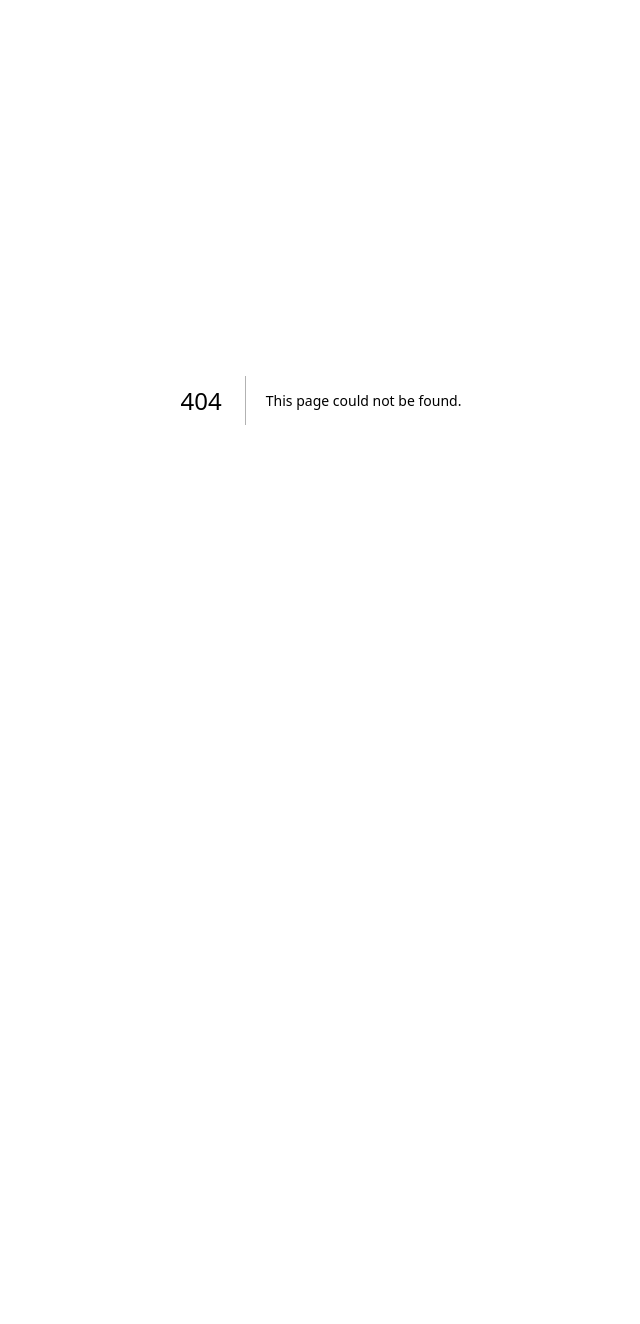
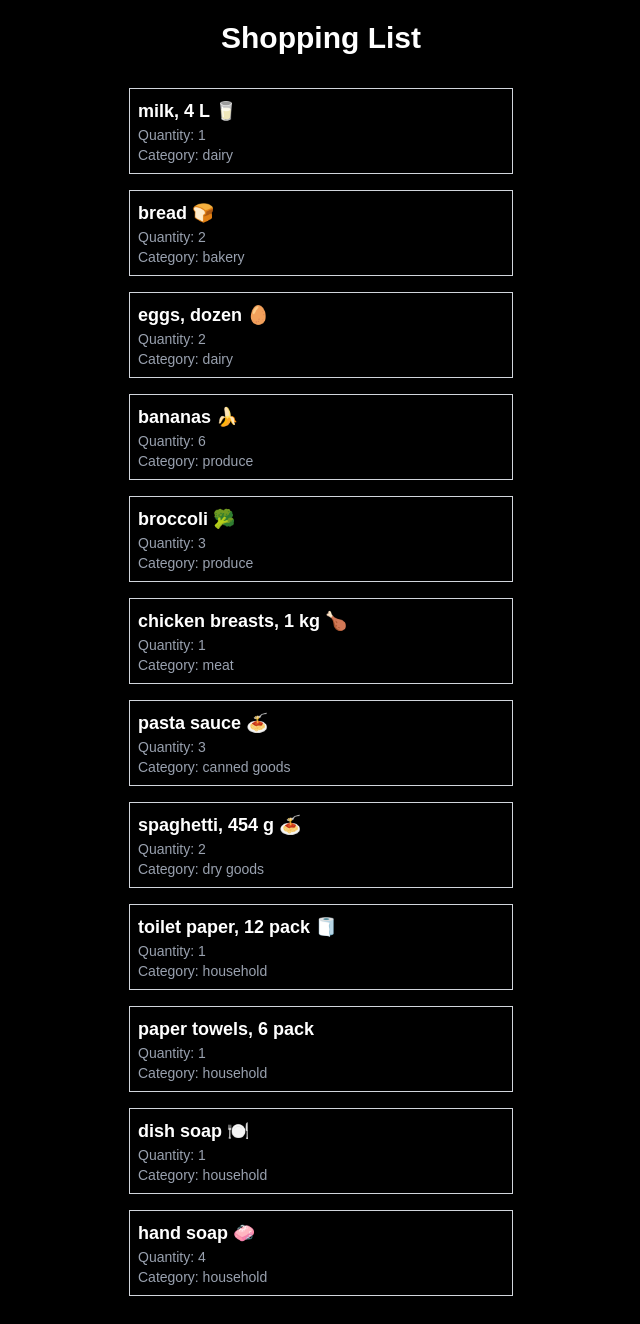
Before and after one commit to Parneetsandhu05/cprg306-assignments, a Next.js app: page /week-3 in a window 1280 px wide. Before the commit this address had no page. Shown: the whole page, without its empty margins (319-959 px from the left). Before the commit the page ends 800 px from the top, so only its background shows below. Built offline with nearby package versions, Linux system fonts and the light colour scheme.

Commit message:
Complete week 3 assignment

```diff
--- a/app/week-2/StudentInfo.js
+++ b/app/week-2/StudentInfo.js
@@ -3,9 +3,11 @@ import Link from "next/link";
 export default function StudentInfo() {
   return (
     <div>
-      <p>Parneet Kaur</p>
-      <Link href="https://github.com/parneetsandhu05/cprg306-assignments">
+      <p>Name: Parneet Kaur</p>
+      <p>
+      Github: <Link href="https://github.com/parneetsandhu05/cprg306-assignments">
    My GitHub Repository</Link>
+      </p>
     </div>
   );
 }
--- /dev/null
+++ b/app/week-3/item-list.js
@@ -0,0 +1,33 @@
+import Item from "./item";
+
+export default function ItemList() {
+  const item1 = { name: "milk, 4 L 🥛", quantity: 1, category: "dairy" };
+  const item2 = { name: "bread 🍞", quantity: 2, category: "bakery" };
+  const item3 = { name: "eggs, dozen 🥚", quantity: 2, category: "dairy" };
+  const item4 = { name: "bananas 🍌", quantity: 6, category: "produce" };
+  const item5 = { name: "broccoli 🥦", quantity: 3, category: "produce" };
+  const item6 = { name: "chicken breasts, 1 kg 🍗", quantity: 1, category: "meat" };
+  const item7 = { name: "pasta sauce 🍝", quantity: 3, category: "canned goods" };
+  const item8 = { name: "spaghetti, 454 g 🍝", quantity: 2, category: "dry goods" };
+  const item9 = { name: "toilet paper, 12 pack 🧻", quantity: 1, category: "household" };
+  const item10 = { name: "paper towels, 6 pack", quantity: 1, category: "household" };
+  const item11 = { name: "dish soap 🍽️", quantity: 1, category: "household" };
+  const item12 = { name: "hand soap 🧼", quantity: 4, category: "household" };
+
+  return (
+    <div className="flex flex-col items-center">
+      <Item {...item1} />
+      <Item {...item2} />
+      <Item {...item3} />
+      <Item {...item4} />
+      <Item {...item5} />
+      <Item {...item6} />
+      <Item {...item7} />
+      <Item {...item8} />
+      <Item {...item9} />
+      <Item {...item10} />
+      <Item {...item11} />
+      <Item {...item12} />
+    </div>
+  );
+}
--- /dev/null
+++ b/app/week-3/item.js
@@ -0,0 +1,9 @@
+export default function Item({ name, quantity, category }) {
+  return (
+    <ul className="p-2 m-2 bg-black border border-gray-300 w-96">
+      <li className="text-lg font-bold text-white">{name}</li>
+      <li className="text-sm text-gray-400">Quantity: {quantity}</li>
+      <li className="text-sm text-gray-400">Category: {category}</li>
+    </ul>
+  );
+}
--- /dev/null
+++ b/app/week-3/page.js
@@ -0,0 +1,12 @@
+import ItemList from "./item-list";
+
+export default function Page() {
+  return (
+    <main className="bg-black min-h-screen p-5">
+      <h1 className="text-3xl font-bold text-white mb-6 text-center">
+        Shopping List
+      </h1>
+      <ItemList />
+    </main>
+  );
+}
```
